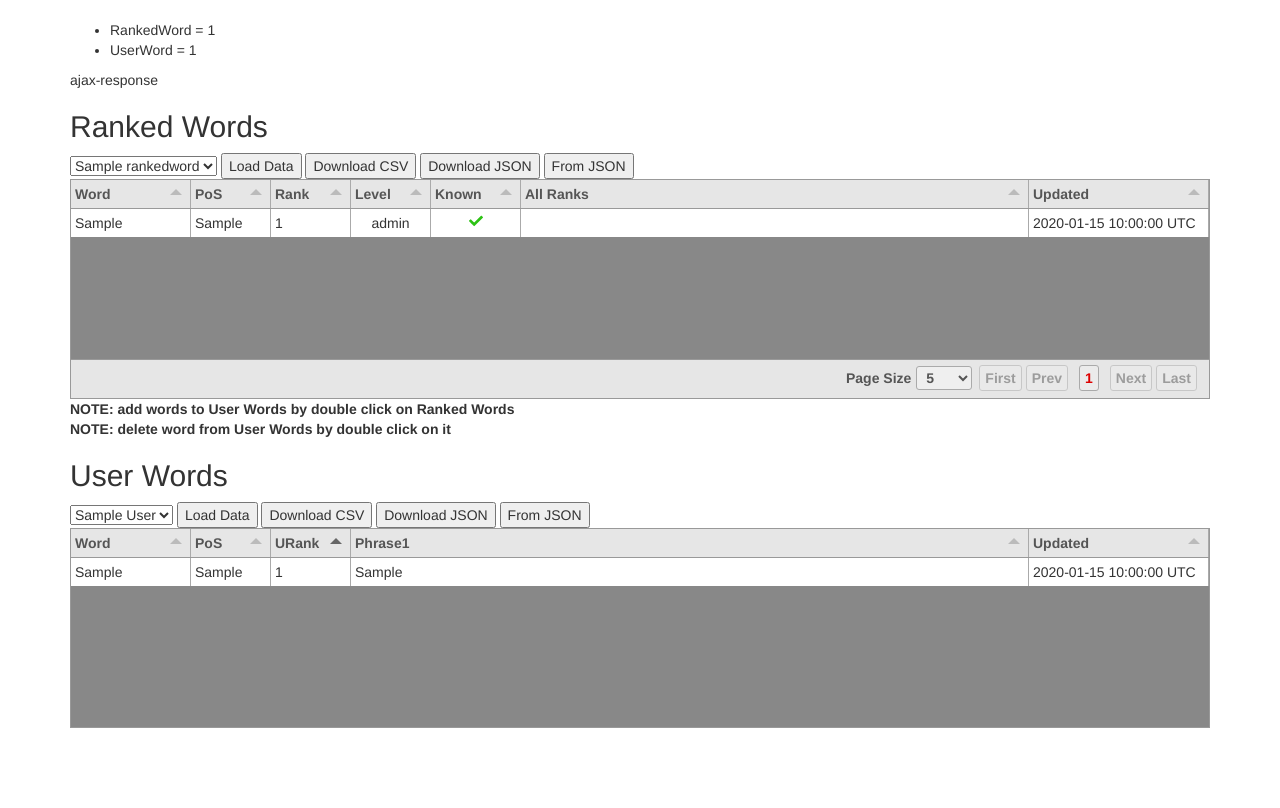
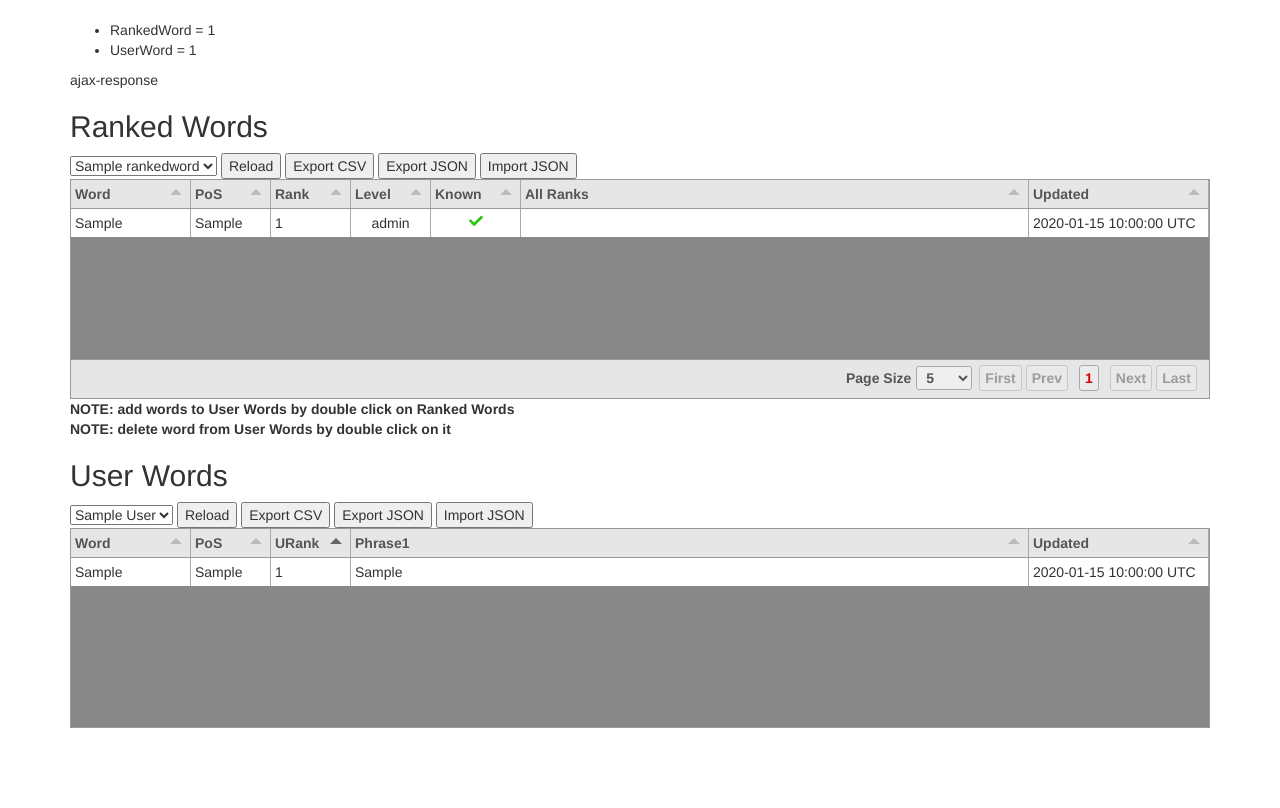
Before and after one commit to dandolbilov/WordsPolyglot, a Django app: page / in a window 1280 px wide. Shown: the part 51-859 px from the top of the page. Run offline with Django 3.2, Linux system fonts and the light colour scheme; tables that the repository leaves empty hold one stand-in row (values such as "Sample post"); some libraries are stand-ins or nearby versions.

Commit message:
rename buttons

```diff
--- a/wdpt/static/init_tables.js
+++ b/wdpt/static/init_tables.js
@@ -11,7 +11,6 @@ function on_ajax_error(msg) {
 }
 
 function init_ranked_table(table_id, select_id) {
-    var listName = $('#'+select_id).val();
     var tb = new Tabulator('#'+table_id, {
         height:"220px",
         layout:"fitColumns",
@@ -60,7 +59,6 @@ function init_ranked_table(table_id, select_id) {
 }
 
 function init_userwords_table(table_id, select_id) {
-    var listName = $('#'+select_id).val();
     var tb = new Tabulator('#'+table_id, {
         height:"200px",
         layout:"fitColumns",
@@ -114,23 +112,23 @@ function init_userwords_table(table_id, select_id) {
     return tb;
 }
 
-function init_table_buttons(tb, select_id, button_id, csv_button_id, json_button_id, from_json_button_id) {
+function init_table_buttons(tb, select_id, reload_btn_id, exp_csv_btn_id, exp_json_btn_id, imp_json_btn_id) {
     // trigger AJAX load on button click
-    document.getElementById(button_id).addEventListener("click", function(){
+    document.getElementById(reload_btn_id).addEventListener("click", function(){
         tb.setData(); // reload data from ajaxURL
     });
     // trigger download of CSV file
-    document.getElementById(csv_button_id).addEventListener("click", function(){
+    document.getElementById(exp_csv_btn_id).addEventListener("click", function(){
         var listName = $('#'+select_id).val();
         tb.download("csv", listName + "_data.csv");
     });
     // trigger download of JSON file
-    document.getElementById(json_button_id).addEventListener("click", function(){
+    document.getElementById(exp_json_btn_id).addEventListener("click", function(){
         var listName = $('#'+select_id).val();
         tb.download("json", listName + "_data.json");
     });
     // trigger load from local JSON file
-    document.getElementById(from_json_button_id).addEventListener("click", function(){
+    document.getElementById(imp_json_btn_id).addEventListener("click", function(){
         tb.setDataFromLocalFile().then(function() {
             // save loaded data to server
             var listName = $('#'+select_id).val();
--- a/wdpt/templates/index.html
+++ b/wdpt/templates/index.html
@@ -15,33 +15,33 @@
 
 <h2>Ranked Words</h2>
 <div>
-  <select id="select-bw1">
+  <select id="select-tb1">
 {% for wlist_name in ranked_names %}
     <option value="{{ wlist_name }}">{{ wlist_name }}</option>
 {% endfor %}
   </select>
-  <button id="load-bw1">Load Data</button>
-  <button id="download-csv-bw1">Download CSV</button>
-  <button id="download-json-bw1">Download JSON</button>
-  <button id="from-json-bw1">From JSON</button>
+  <button id="reload-tb1">Reload</button>
+  <button id="exp-csv-tb1">Export CSV</button>
+  <button id="exp-json-tb1">Export JSON</button>
+  <button id="imp-json-tb1">Import JSON</button>
 </div>
-<div id="table-bw1"></div>
+<div id="table-tb1"></div>
 <div><b>NOTE: add words to User Words by double click on Ranked Words</b></div>
 <div><b>NOTE: delete word from User Words by double click on it</b></div>
 
 <h2>User Words</h2>
 <div>
-  <select id="select-bw2">
+  <select id="select-tb2">
 {% for wlist_name in userwords_names %}
     <option value="{{ wlist_name }}">{{ wlist_name }}</option>
 {% endfor %}
   </select>
-  <button id="load-bw2">Load Data</button>
-  <button id="download-csv-bw2">Download CSV</button>
-  <button id="download-json-bw2">Download JSON</button>
-  <button id="from-json-bw2">From JSON</button>
+  <button id="reload-tb2">Reload</button>
+  <button id="exp-csv-tb2">Export CSV</button>
+  <button id="exp-json-tb2">Export JSON</button>
+  <button id="imp-json-tb2">Import JSON</button>
 </div>
-<div id="table-bw2"></div>
+<div id="table-tb2"></div>
 
 </div>
 
@@ -55,12 +55,12 @@ function reload_tables(eventStr) {
 }
 
 $(document).ready(function() {
-    tb1rank = init_ranked_table("table-bw1", "select-bw1");
-    init_table_buttons(tb1rank, "select-bw1", "load-bw1", "download-csv-bw1", "download-json-bw1", "from-json-bw1");
+    tb1rank = init_ranked_table("table-tb1", "select-tb1");
+    init_table_buttons(tb1rank, "select-tb1", "reload-tb1", "exp-csv-tb1", "exp-json-tb1", "imp-json-tb1");
     tb1rank.setData();
 
-    tb2user = init_userwords_table("table-bw2", "select-bw2");
-    init_table_buttons(tb2user, "select-bw2", "load-bw2", "download-csv-bw2", "download-json-bw2", "from-json-bw2");
+    tb2user = init_userwords_table("table-tb2", "select-tb2");
+    init_table_buttons(tb2user, "select-tb2", "reload-tb2", "exp-csv-tb2", "exp-json-tb2", "imp-json-tb2");
 });
 
 </script>
```
